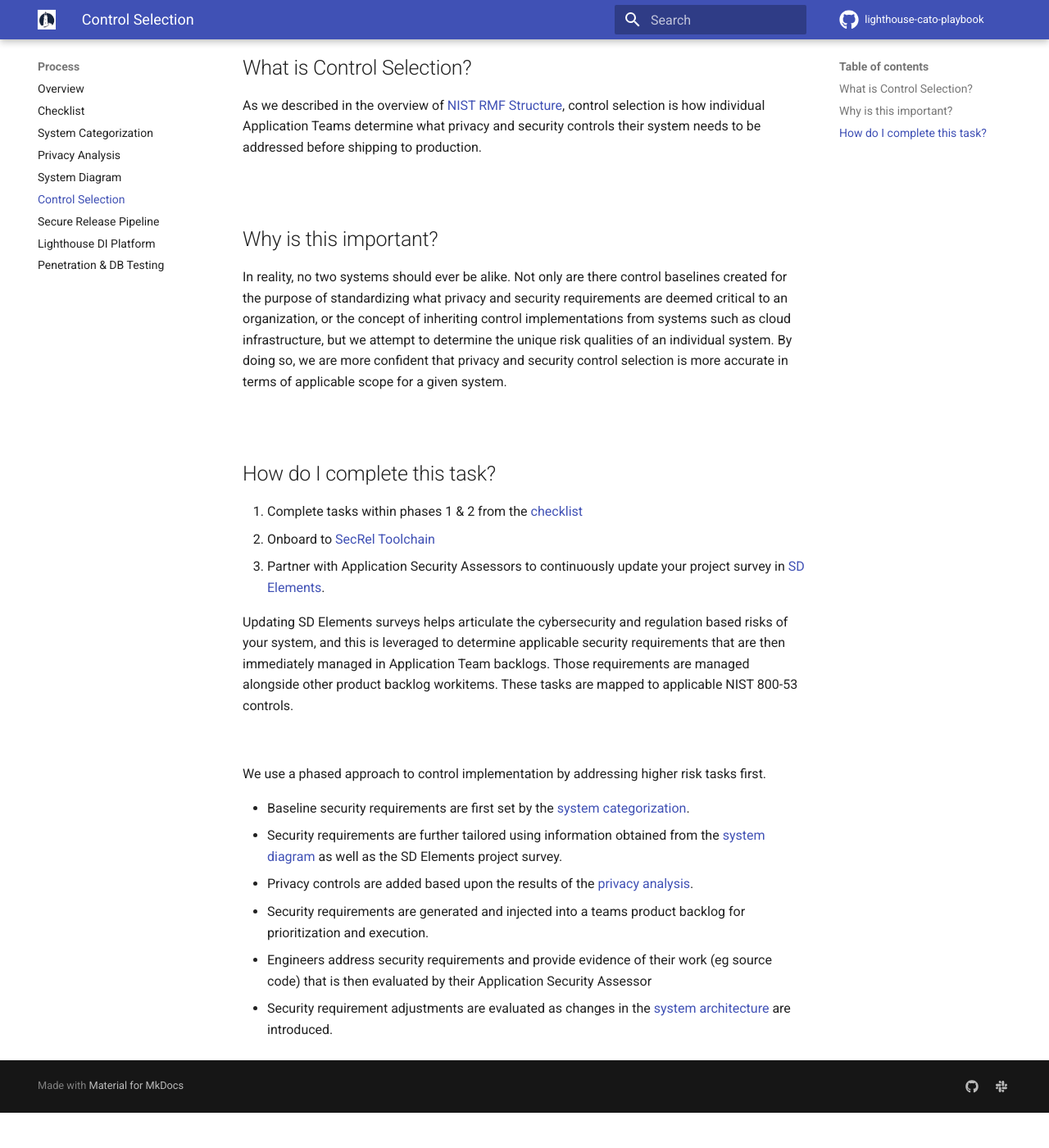
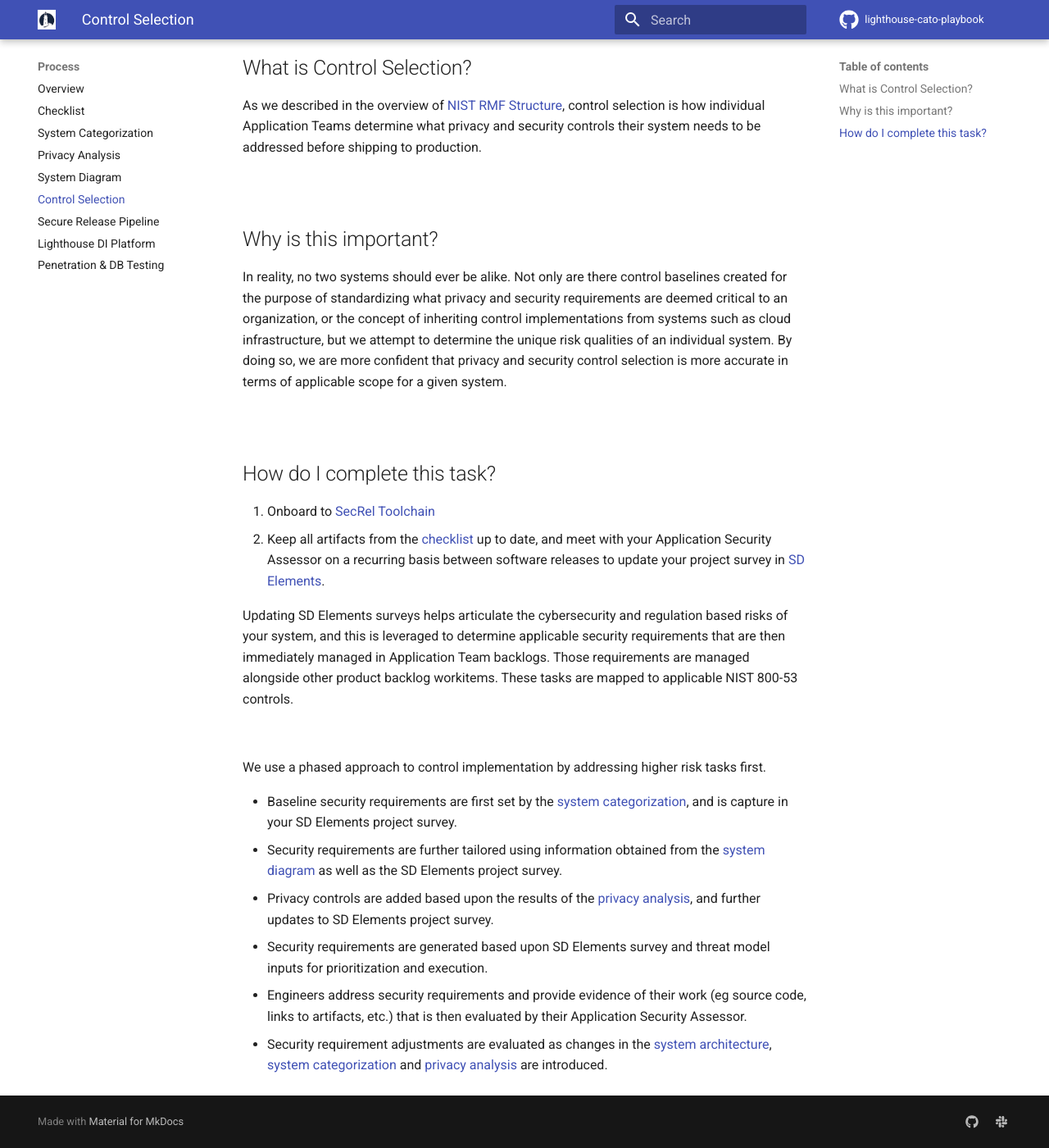
Before and after one commit to rise8-us/cato-playbook, an MkDocs documentation site: the page built from docs/selection.md, in a window 1280 px wide and 1400 px high, scrolled down 163 px. Shown: the whole window at 82% size. Built offline with MkDocs 1.6.1 and Material for MkDocs 9.7.7, drawn with Linux system fonts in a browser that asks for light colours; comment, search, counter and statistics services are not loaded; before the commit the page ends 1520 px from its top, so only the background shows below that.

Commit message:
Update selection.md

```diff
--- a/docs/selection.md
+++ b/docs/selection.md
@@ -11,9 +11,8 @@
 <br/>
 
 ## How do I complete this task?
-1. Complete tasks within phases 1 & 2 from the [checklist](checklist.md)
-2. Onboard to [SecRel Toolchain](https://upgraded-invention-05777635.pages.github.io/onboarding/)
-3. Partner with Application Security Assessors to continuously update your project survey in [SD Elements](https://www.securitycompass.com/sdelements/).
+1. Onboard to [SecRel Toolchain](https://upgraded-invention-05777635.pages.github.io/onboarding/)
+2. Keep all artifacts from the [checklist](checklist.md) up to date, and meet with your Application Security Assessor on a recurring basis between software releases to update your project survey in [SD Elements](https://www.securitycompass.com/sdelements/).
 
 Updating SD Elements surveys helps articulate the cybersecurity and regulation based risks of your system, and this is leveraged to determine applicable security requirements that are then immediately managed in Application Team backlogs. Those requirements are managed alongside other product backlog workitems. These tasks are mapped to applicable NIST 800-53 controls.
 
@@ -21,9 +20,9 @@
 
 We use a phased approach to control implementation by addressing higher risk tasks first.
 
-- Baseline security requirements are first set by the [system categorization](categorization.md).
+- Baseline security requirements are first set by the [system categorization](categorization.md), and is capture in your SD Elements project survey.
 - Security requirements are further tailored using information obtained from the [system diagram](diagram.md) as well as the SD Elements project survey.
-- Privacy controls are added based upon the results of the [privacy analysis](privacy.md).
-- Security requirements are generated and injected into a teams product backlog for prioritization and execution.
-- Engineers address security requirements and provide evidence of their work (eg source code) that is then evaluated by their Application Security Assessor
-- Security requirement adjustments are evaluated as changes in the [system architecture](diagram.md) are introduced.
+- Privacy controls are added based upon the results of the [privacy analysis](privacy.md), and further updates to SD Elements project survey.
+- Security requirements are generated based upon SD Elements survey and threat model inputs for prioritization and execution.
+- Engineers address security requirements and provide evidence of their work (eg source code, links to artifacts, etc.) that is then evaluated by their Application Security Assessor.
+- Security requirement adjustments are evaluated as changes in the [system architecture](diagram.md), [system categorization](categorization.md) and [privacy analysis](privacy.md) are introduced.
```
